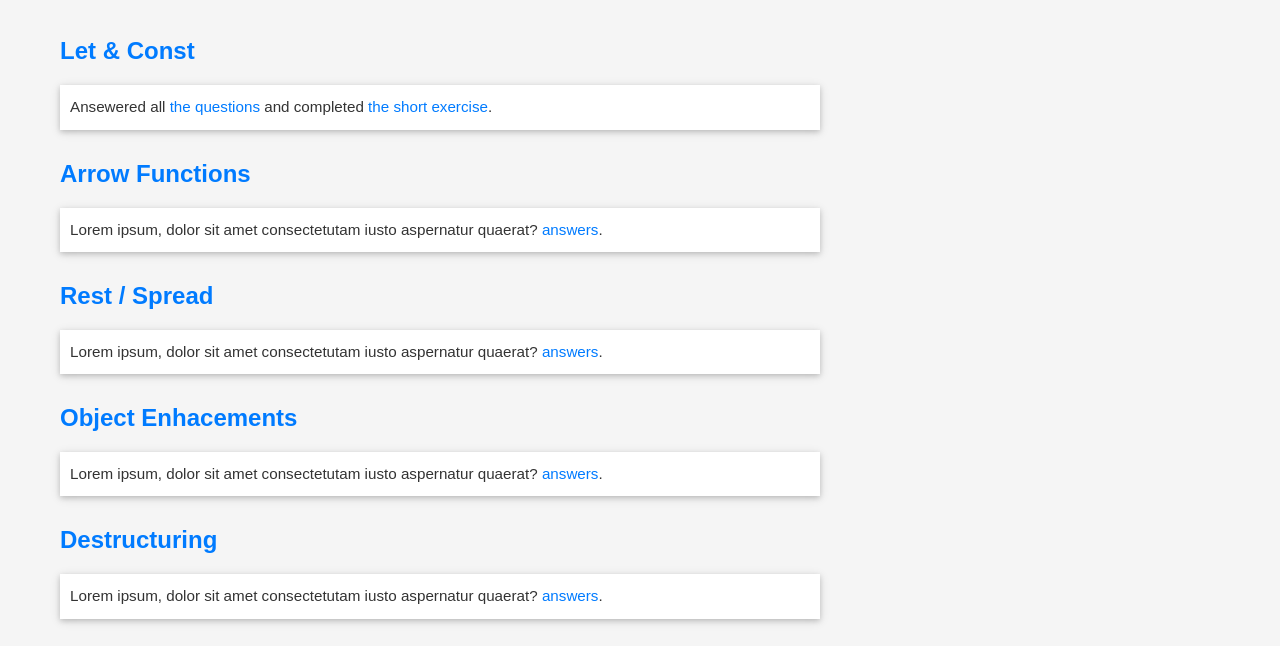
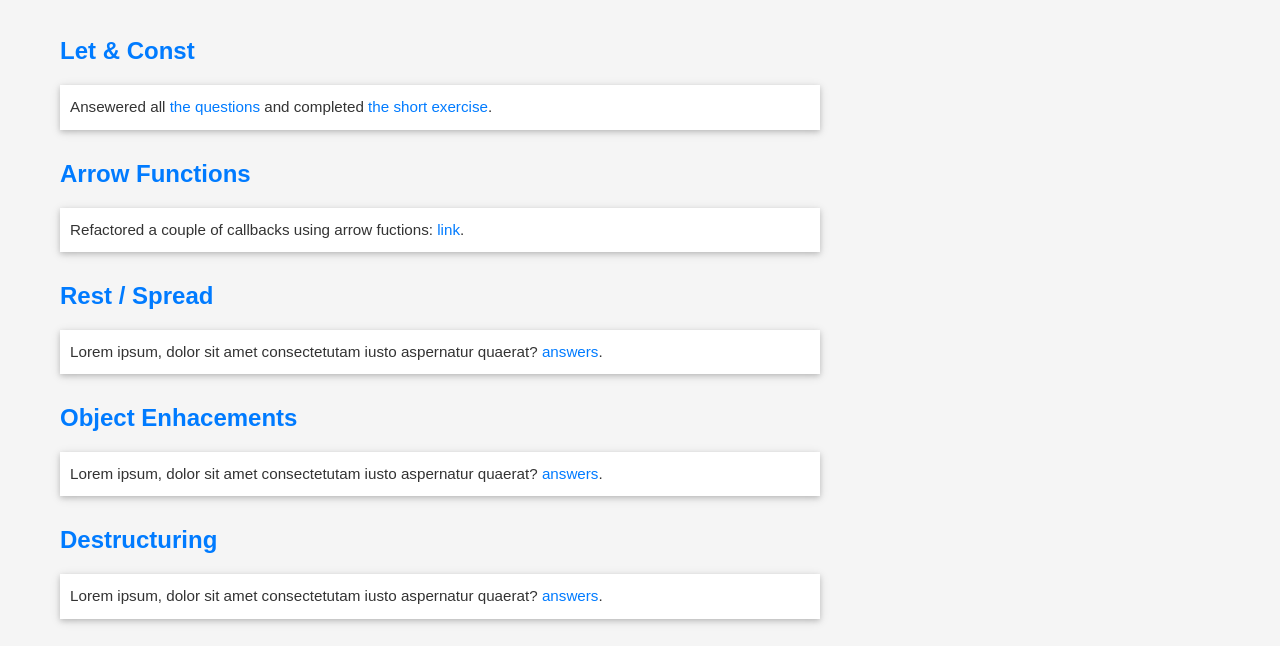
Before and after one commit to jdelpino-cs/es2015_exercises, a plain HTML site: page index.html in a window 1280 px wide. Shown: the part 134-780 px from the top of the page. Drawn offline with Linux system fonts and the light colour scheme.

Commit message:
Updated main html with link to subpages

```diff
--- a/index.html
+++ b/index.html
@@ -32,28 +32,28 @@
             </p>
             <h2>Arrow Functions</h2>
             <p class="text-box">
-                Lorem ipsum, dolor sit amet consectetutam iusto aspernatur
-                quaerat? <a href="">answers</a>.
+                Refactored a couple of callbacks using arrow fuctions:
+                <a href="02_arrow_functions/index.html">link</a>.
             </p>
             <h2>Rest / Spread</h2>
             <p class="text-box">
                 Lorem ipsum, dolor sit amet consectetutam iusto aspernatur
-                quaerat? <a href="">answers</a>.
+                quaerat? <a href="03_rest_spread/index.html">answers</a>.
             </p>
             <h2>Object Enhacements</h2>
             <p class="text-box">
                 Lorem ipsum, dolor sit amet consectetutam iusto aspernatur
-                quaerat? <a href="">answers</a>.
+                quaerat? <a href="04_object_enhacement/index.html">answers</a>.
             </p>
             <h2>Destructuring</h2>
             <p class="text-box">
                 Lorem ipsum, dolor sit amet consectetutam iusto aspernatur
-                quaerat? <a href="">answers</a>.
+                quaerat? <a href="05_destructuring/index.html">answers</a>.
             </p>
             <h2>Maps & Sets</h2>
             <p class="text-box">
                 Lorem ipsum, dolor sit amet consectetutam iusto aspernatur
-                quaerat? <a href="">answers</a>.
+                quaerat? <a href="06_maps_sets/index.html">answers</a>.
             </p>
         </section>
         <section id="clarification" class="clarification-box">
```
